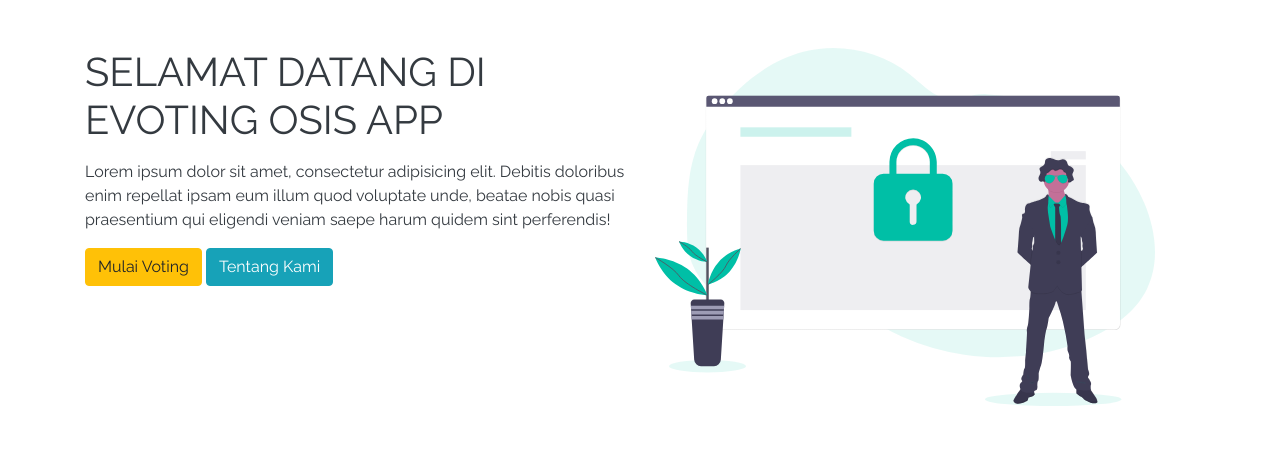
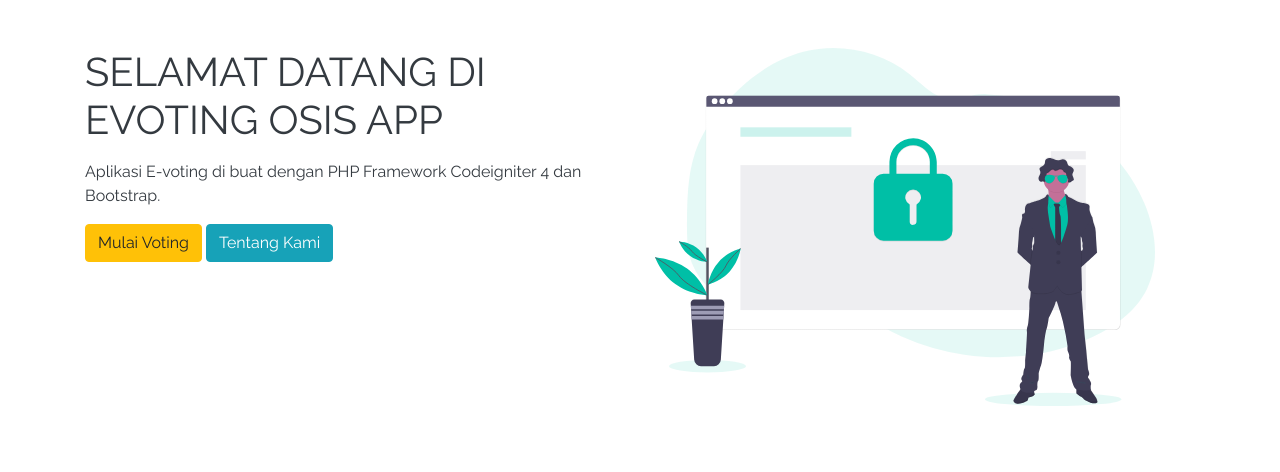
Before and after one commit to RobbiAbd/e-voting-ci, a CodeIgniter 4 app: template app/Views/home.php in a window 1280 px wide. Shown: the part 83-555 px from the top of the page. Run offline with PHP 8.4 and a stand-in for CodeIgniter, Linux system fonts and the light colour scheme; the template is opened without the code that fills it, so the values that code supplies are empty; some libraries are stand-ins or nearby versions.

```diff
--- a/app/Views/home.php
+++ b/app/Views/home.php
@@ -22,7 +22,7 @@
                 <div class="col-12 col-sm-6 order-sm-1">
                   <p class="h1 text-dark text-uppercase">Selamat Datang di EVoting Osis App</p>
 
-                  <p class="mt-3 text-dark">Lorem ipsum dolor sit amet, consectetur adipisicing elit. Debitis doloribus enim repellat ipsam eum illum quod voluptate unde, beatae nobis quasi praesentium qui eligendi veniam saepe harum quidem sint perferendis! </p>
+                  <p class="mt-3 text-dark">Aplikasi E-voting di buat dengan PHP Framework Codeigniter 4 dan Bootstrap. </p>
 
                   <div class="row">
                     <div class="col-md-6">
--- a/app/Views/layouts/master_admin.php
+++ b/app/Views/layouts/master_admin.php
@@ -125,7 +125,7 @@
 
       <footer class="main-footer">
         <div class="footer-left">
-          Copyright &copy; EVOTING APP 2020 <div class="bullet"></div> Design By <a href="https://nauval.in/">Muhamad Nauval Azhar</a>
+          Copyright &copy; EVOTING APP 2020 <div class="bullet"></div> Design By <a href="https://nauval.in/">Muhamad Nauval Azhar</a> and Made by <a href="https://github.com/robbiabd">Robbi Abdul Rohman</a>
         </div>
         <div class="footer-right">
           2.3.0
```
